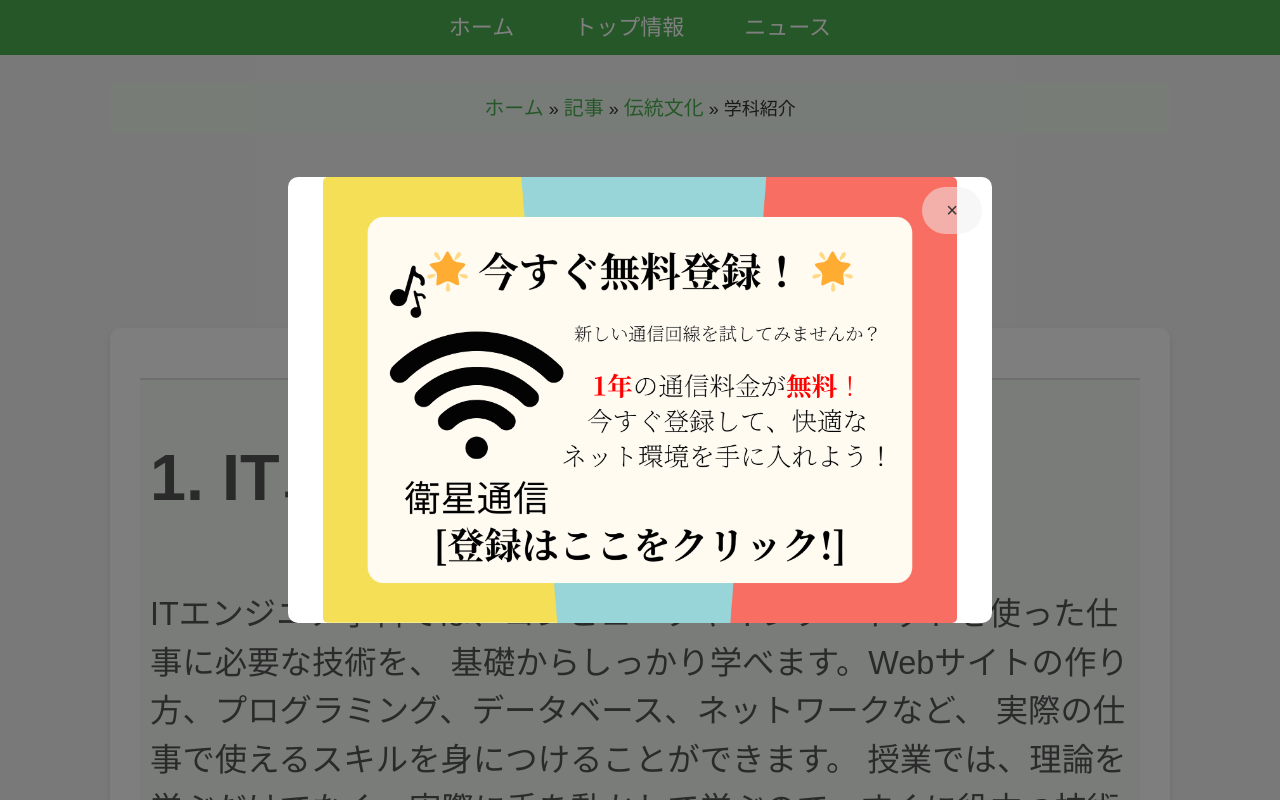
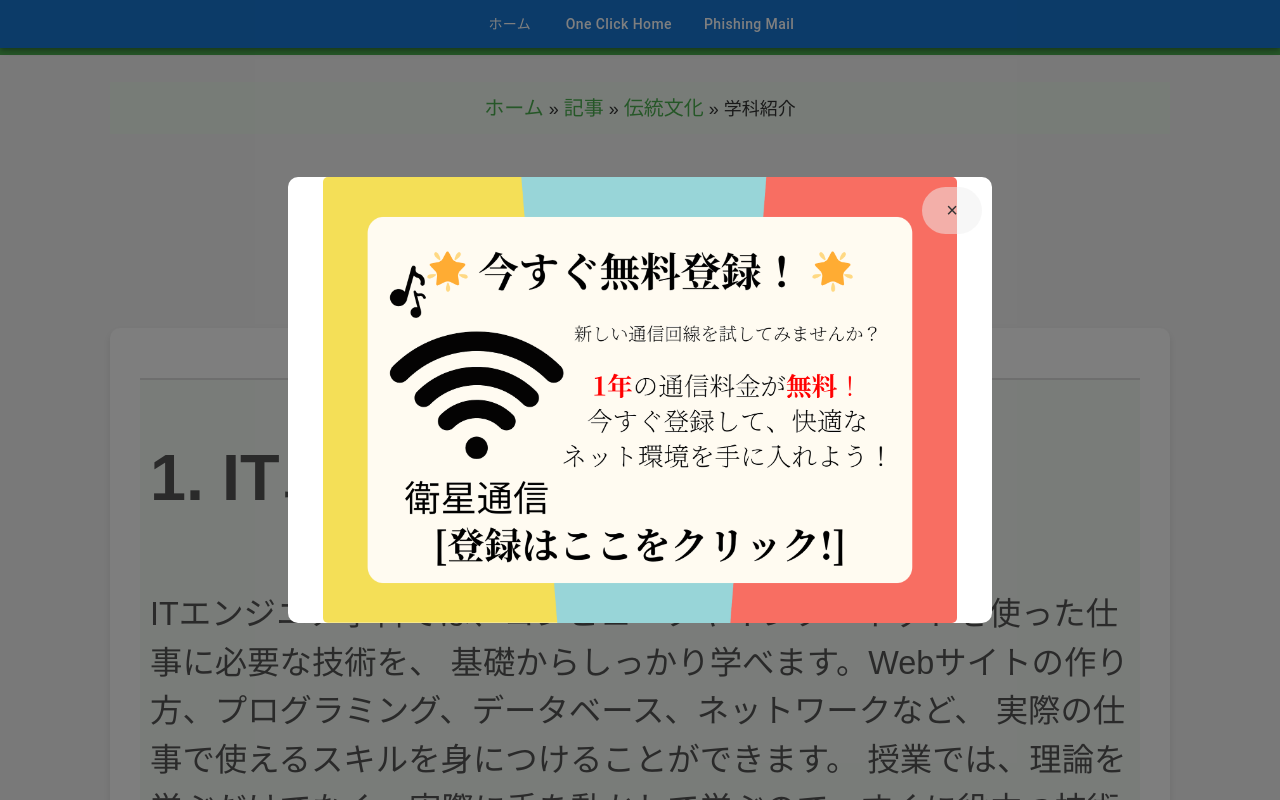
Before and after one commit to iwfuma/SchoolFestival2024, a React (Vite) app: page / in a window 1280 px wide. Both pictures are taken after a click on the button "One Click Home". Shown: the top 800 px of the page. Built offline with nearby package versions, Linux system fonts and the light colour scheme.

Commit message:
refs #6:topbar作成

```diff
--- a/src/App.jsx
+++ b/src/App.jsx
@@ -1,10 +1,12 @@
 import React from "react";
 import AppRoutes from "./route/route";
+import TopBar from "./component/layout/Topbar"
 import "./App.css";
 
 function App() {
   return (
     <div className="app">
+      <TopBar />
       <AppRoutes />
     </div>
   );
--- /dev/null
+++ b/src/component/layout/Topbar.jsx
@@ -0,0 +1,79 @@
+import React, { useState, useEffect, useRef } from "react";
+import { AppBar, Toolbar, Button, Slide } from "@mui/material";
+import { Link as RouterLink } from "react-router-dom";
+
+const TopBar = () => {
+  const [showBar, setShowBar] = useState(false);
+  const hoverTimeout = useRef(null);
+  const hideTimeout = useRef(null);
+
+  useEffect(() => {
+    const handleMouseMove = (e) => {
+      if (e.clientY <= 10) {
+        if (hideTimeout.current) {
+          clearTimeout(hideTimeout.current);
+          hideTimeout.current = null;
+        }
+        if (!showBar && !hoverTimeout.current) {
+          hoverTimeout.current = setTimeout(() => {
+            setShowBar(true);
+            hoverTimeout.current = null;
+          }, 100);
+        }
+      } else {
+        if (hoverTimeout.current) {
+          clearTimeout(hoverTimeout.current);
+          hoverTimeout.current = null;
+        }
+        if (showBar && !hideTimeout.current) {
+          hideTimeout.current = setTimeout(() => {
+            setShowBar(false);
+            hideTimeout.current = null;
+          }, 500); // 500ms後に非表示
+        }
+      }
+    };
+
+    window.addEventListener("mousemove", handleMouseMove);
+    return () => {
+      window.removeEventListener("mousemove", handleMouseMove);
+      if (hoverTimeout.current) clearTimeout(hoverTimeout.current);
+      if (hideTimeout.current) clearTimeout(hideTimeout.current);
+    };
+  }, [showBar]);
+
+  return (
+    <Slide direction="down" in={showBar} mountOnEnter unmountOnExit>
+      <AppBar position="fixed" color="primary" sx={{ top: 0 }}>
+        <Toolbar variant="dense" sx={{ justifyContent: "center", gap: 2 }}>
+          <Button
+            color="inherit"
+            component={RouterLink}
+            to="/"
+            sx={{ textTransform: "none" }}
+          >
+            ホーム
+          </Button>
+          <Button
+            color="inherit"
+            component={RouterLink}
+            to="/oneclick"
+            sx={{ textTransform: "none" }}
+          >
+            One Click Home
+          </Button>
+          <Button
+            color="inherit"
+            component={RouterLink}
+            to="/phishing"
+            sx={{ textTransform: "none" }}
+          >
+            Phishing Mail
+          </Button>
+        </Toolbar>
+      </AppBar>
+    </Slide>
+  );
+};
+
+export default TopBar;
```
